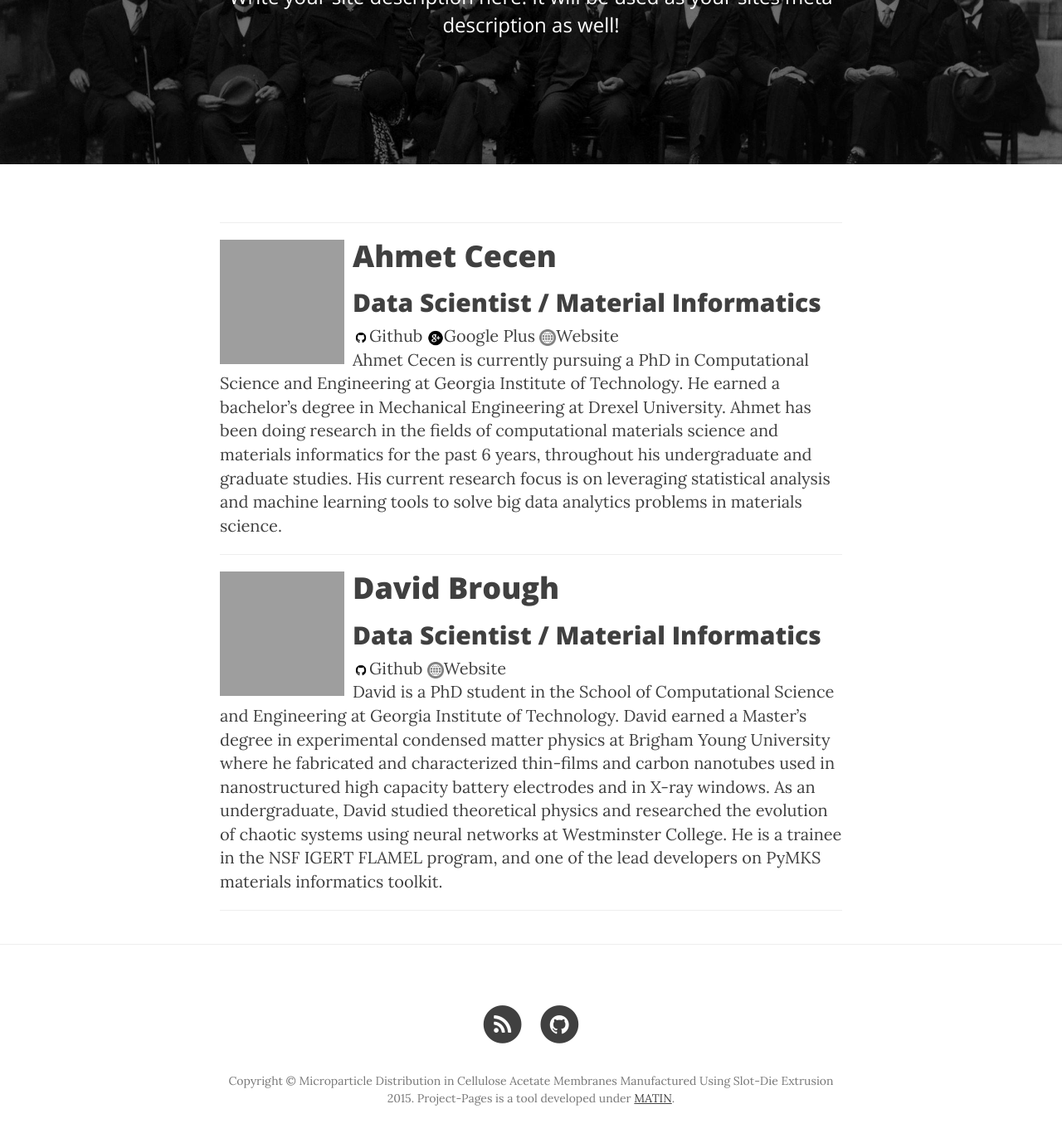
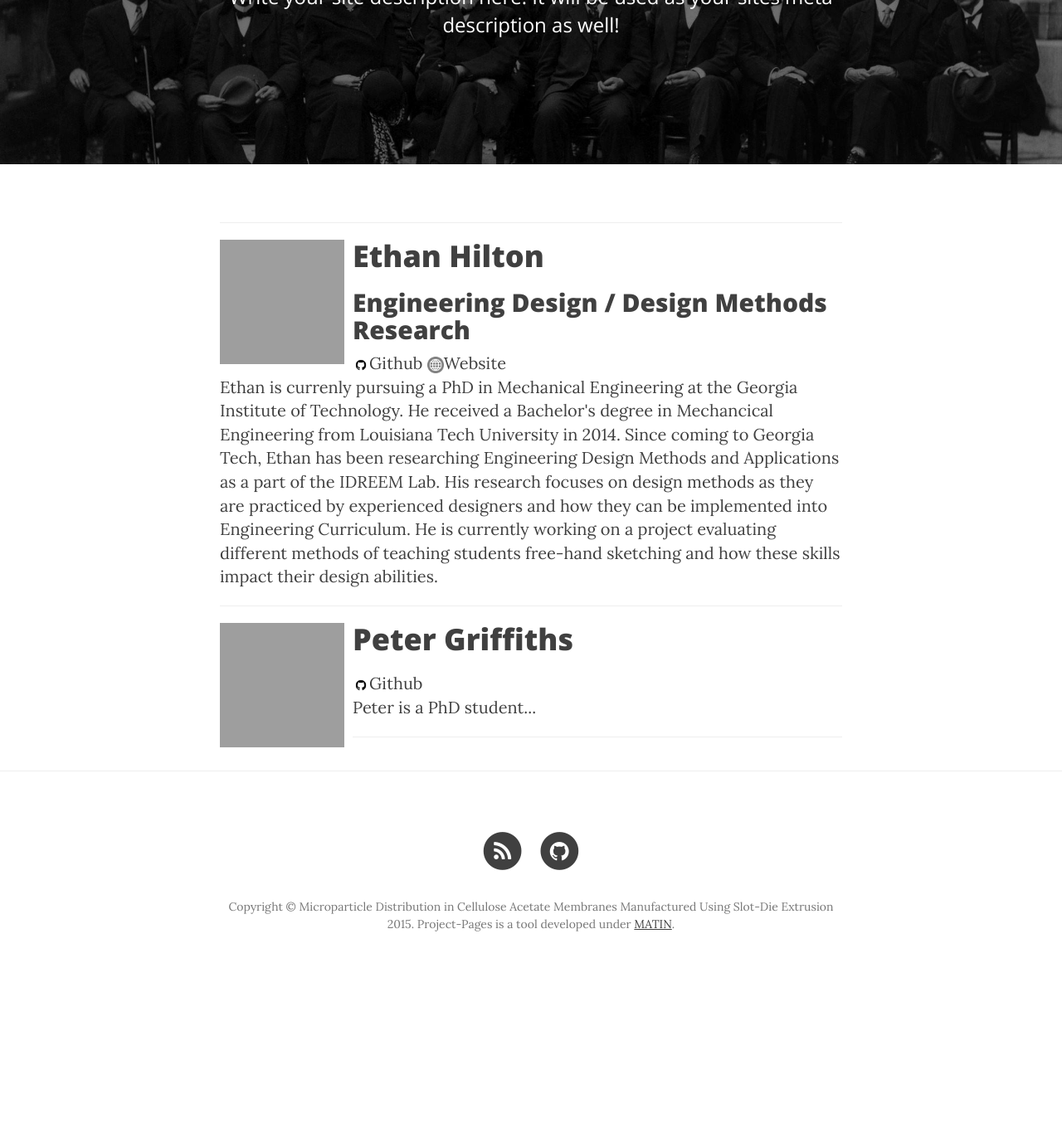
Before and after one commit to Materials-Informatics-Class-Fall2015/MIC-Microparticle-distribution, a Jekyll site: the page built from members.html, in a window 1280 px wide and 1400 px high, scrolled down 293 px. Shown: the top 1372 px of the window at 83% size. Built offline with Jekyll 4.4.1, drawn with Linux system fonts in a browser that asks for light colours; nearby versions of some CDN libraries; after the commit the page ends 1483 px from its top, so only the background shows below that; grey boxes are pictures that could not be loaded.

Commit message:
Updated Members
Updated info on Ethan, basic info on Peter(needs to be added to)

```diff
--- a/_data/members.yml
+++ b/_data/members.yml
@@ -1,16 +1,18 @@
 # Members
 
-- name: Ahmet Cecen
-  role: Data Scientist / Material Informatics
+- name: Ethan Hilton
+  role: Engineering Design / Design Methods Research
   img: https://avatars1.githubusercontent.com/u/7231251?v=3&s=460
-  github: ahmetcecen
-  gplus: https://plus.google.com/+AhmetCecen-GPlus
-  bio: Ahmet Cecen is currently pursuing a PhD in Computational Science and Engineering at Georgia Institute of Technology.  He earned a bachelor’s degree in Mechanical Engineering at Drexel University. Ahmet has been doing research in the fields of computational materials science and materials informatics for the past 6 years, throughout his undergraduate and graduate studies. His current research focus is on leveraging statistical analysis and machine learning tools to solve big data analytics problems in materials science.
-  url: http://ahmetcecen.github.io/
+  github: ehilton3
+  gplus:
+  bio: Ethan is currenly pursuing a PhD in Mechanical Engineering at the Georgia Institute of Technology. He received a Bachelor's degree in Mechancical Engineering from Louisiana Tech University in 2014. Since coming to Georgia Tech, Ethan has been researching Engineering Design Methods and Applications as a part of the IDREEM Lab. His research focuses on design methods as they are practiced by experienced designers and how they can be implemented into Engineering Curriculum. He is currently working on a project evaluating different methods of teaching students free-hand sketching and how these skills impact their design abilities.
 
-- name: David Brough
-  role: Data Scientist / Material Informatics
+  url: https://www.sites.google.com/site/idreemlaboratory/people/ethan-hilton
+
+- name: Peter Griffiths
+  role:
   img: https://avatars0.githubusercontent.com/u/4368625?v=3&s=460
-  github: davidbrough1
-  bio: David is a PhD student in the School of Computational Science and Engineering at Georgia Institute of Technology. David earned a Master’s degree in experimental condensed matter physics at Brigham Young University where he fabricated and characterized thin-films and carbon nanotubes used in nanostructured high capacity battery electrodes and in X-ray windows. As an undergraduate, David studied theoretical physics and researched the evolution of chaotic systems using neural networks at Westminster College. He is a trainee in the NSF IGERT FLAMEL program, and one of the lead developers on PyMKS materials informatics toolkit.
-  url: http://davidbrough.net
+  github: pgriffiths3
+  bio:  Peter is a PhD student...
+
+  url:
```
